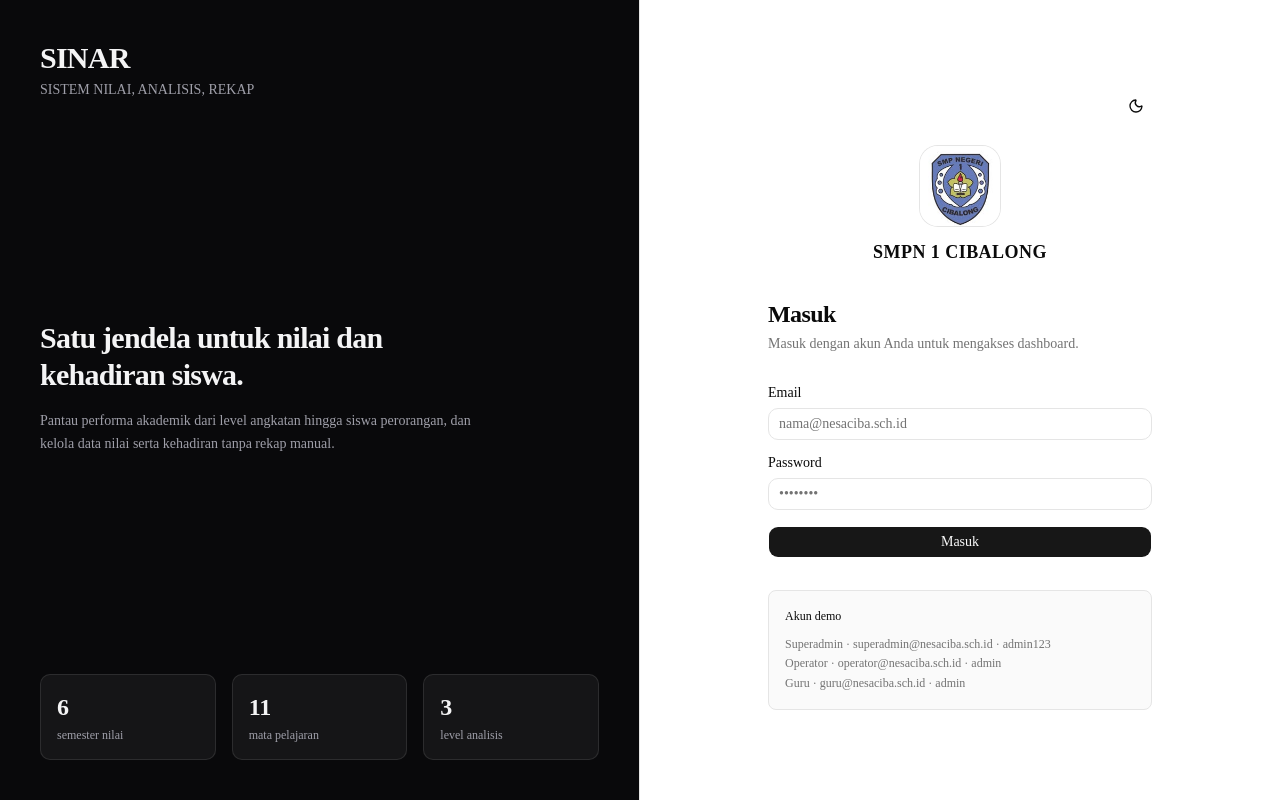
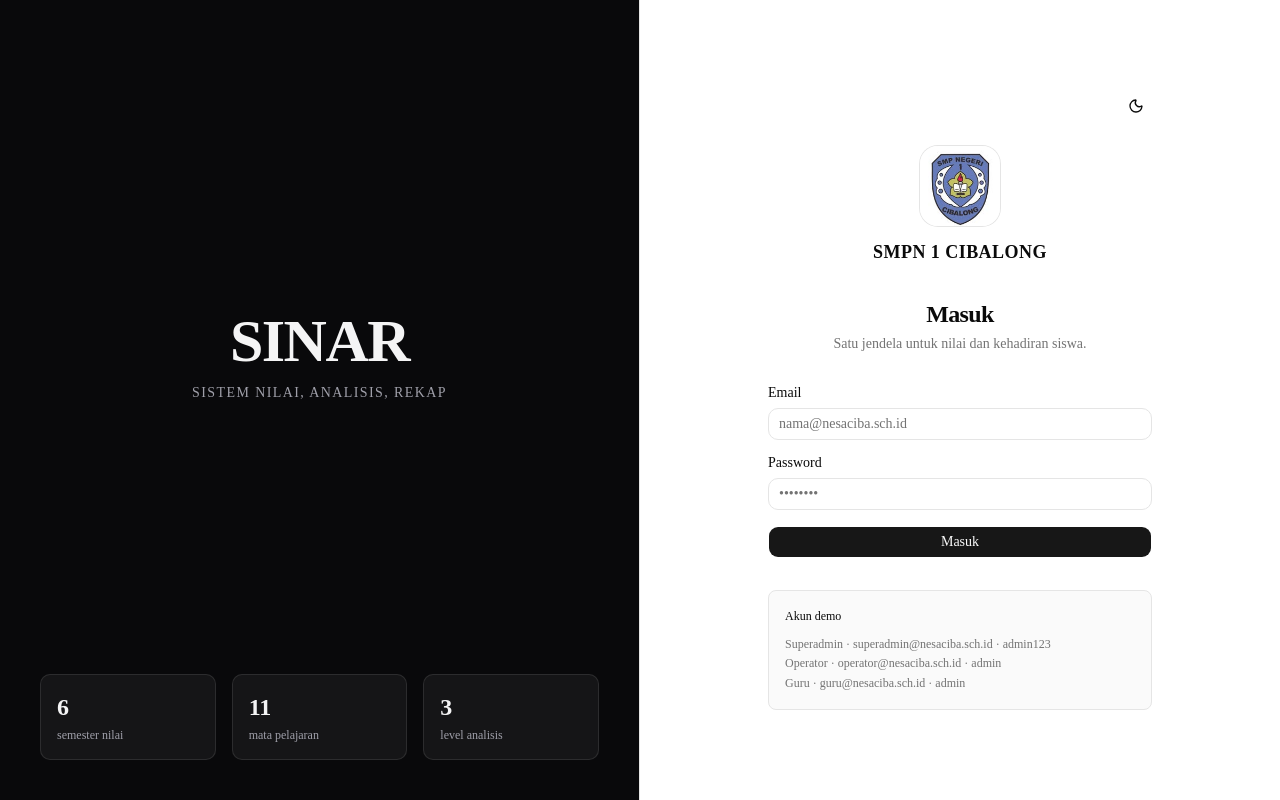
Before and after one commit to d4ppbariq/Dashboard-Akademik, a Next.js app: page /login in a window 1280 px wide. Built offline with nearby package versions, Linux system fonts and the light colour scheme; no server answers.

Commit message:
login UI2

```diff
--- a/src/app/login/page.tsx
+++ b/src/app/login/page.tsx
@@ -17,22 +17,13 @@ export default function LoginPage() {
   return (
     <div className="grid min-h-dvh lg:grid-cols-2">
       <div className="relative hidden flex-col justify-between overflow-hidden border-r bg-zinc-950 p-10 text-zinc-100 lg:flex">
-        <div className="leading-tight">
-          <p className="text-3xl font-bold tracking-tight">SINAR</p>
-          <p className="mt-1 text-sm text-zinc-400">
-            SISTEM NILAI, ANALISIS, REKAP
-          </p>
-        </div>
-
-        <div className="max-w-md">
-          <h1 className="text-3xl font-semibold leading-tight tracking-tight">
-            Satu jendela untuk nilai dan kehadiran siswa.
-          </h1>
-          <p className="mt-4 text-sm leading-relaxed text-zinc-400">
-            Pantau performa akademik dari level angkatan hingga siswa
-            perorangan, dan kelola data nilai serta kehadiran tanpa rekap
-            manual.
-          </p>
+        <div className="flex flex-1 items-center justify-center">
+          <div className="text-center">
+            <p className="text-6xl font-extrabold tracking-tight">SINAR</p>
+            <p className="mt-3 text-sm tracking-widest text-zinc-400">
+              SISTEM NILAI, ANALISIS, REKAP
+            </p>
+          </div>
         </div>
 
         <div className="grid grid-cols-3 gap-4 text-sm">
@@ -68,9 +59,11 @@ export default function LoginPage() {
             </p>
           </div>
 
-          <h2 className="text-2xl font-semibold tracking-tight">Masuk</h2>
-          <p className="mt-1 text-sm text-muted-foreground">
-            Masuk dengan akun Anda untuk mengakses dashboard.
+          <h2 className="text-center text-2xl font-semibold tracking-tight">
+            Masuk
+          </h2>
+          <p className="mt-1 text-center text-sm text-muted-foreground">
+            Satu jendela untuk nilai dan kehadiran siswa.
           </p>
 
           <form action={action} className="mt-8 space-y-4">
```
